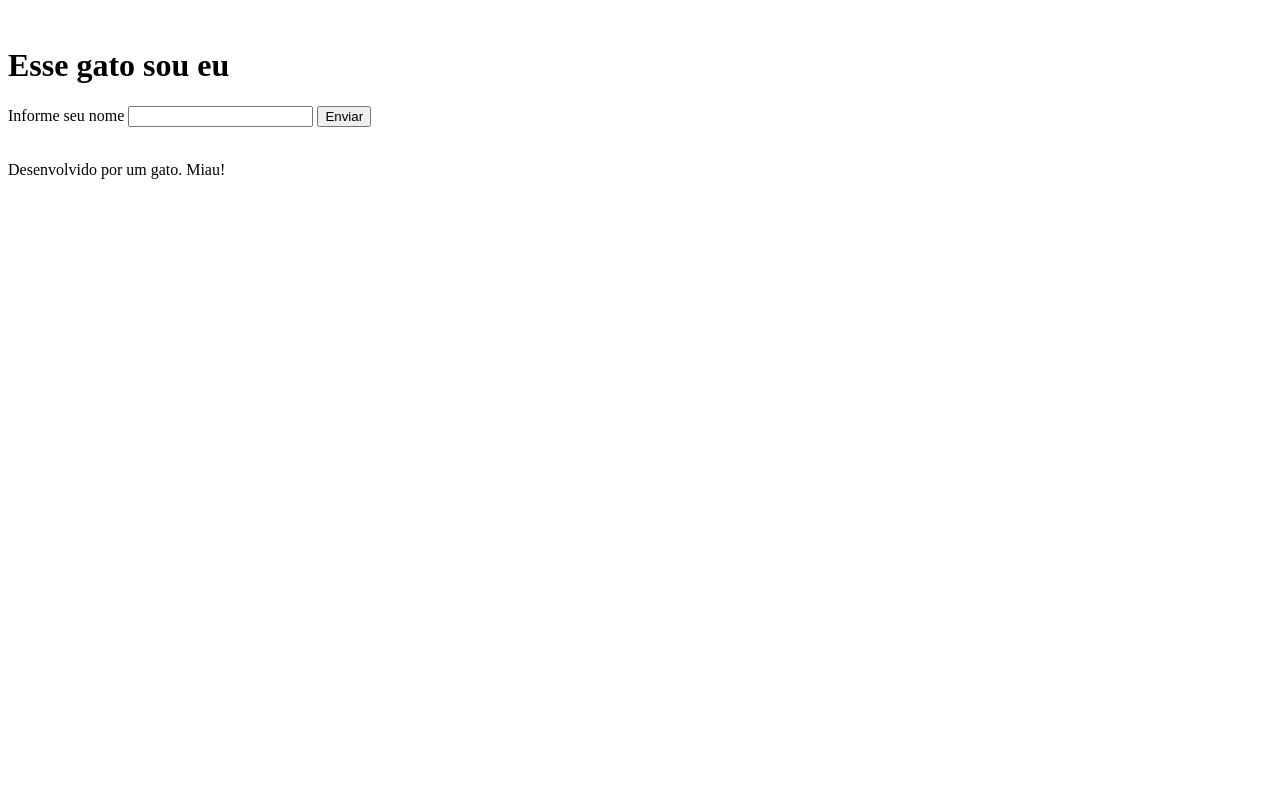
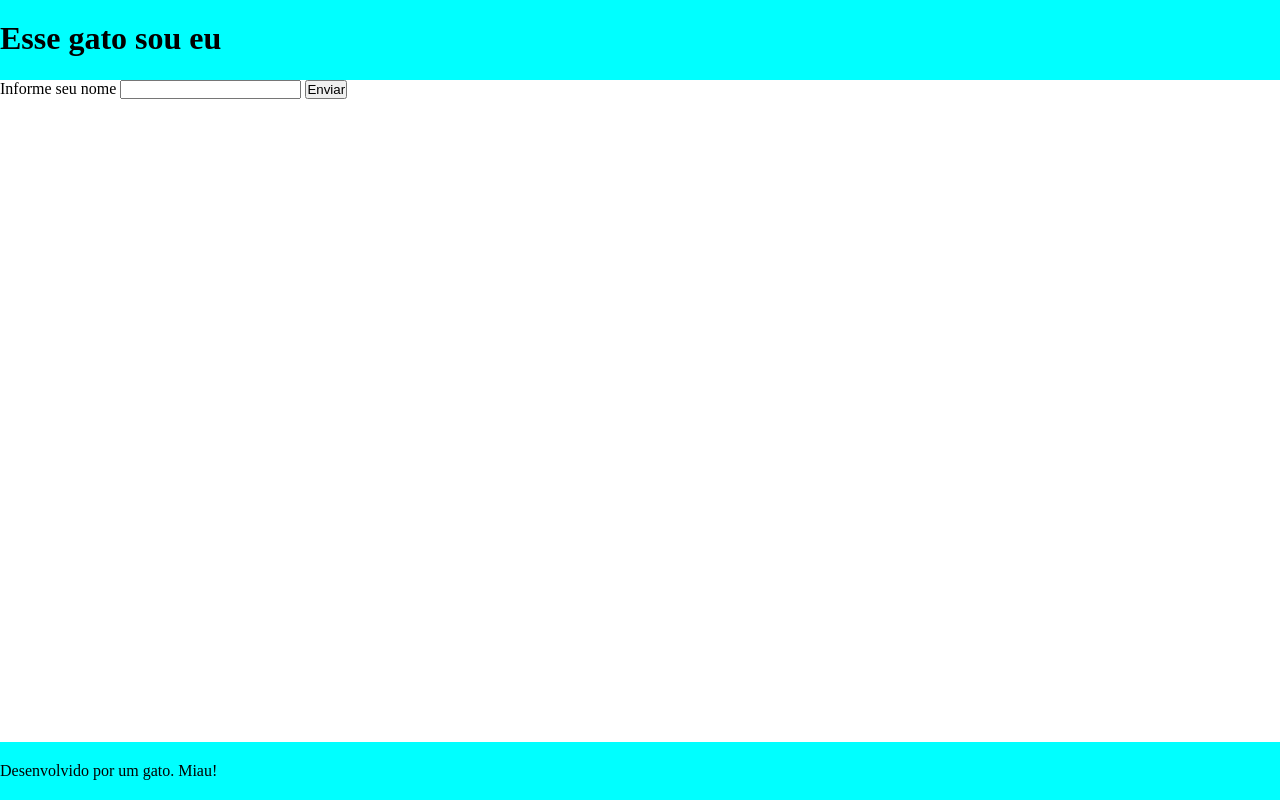
Before and after one commit to Pedrao345/Esse-gato-sou-eu, a Flask app: page / in a window 1280 px wide. Run offline with Flask 3, Linux system fonts and the light colour scheme.

Commit message:
Segundo commit

```diff
--- /dev/null
+++ b/static/style.css
@@ -0,0 +1,26 @@
+* {
+    margin: 0;
+    padding: 0;
+    box-sizing: border-box;
+}
+
+body {
+    height: 100vh;
+    display: flex;
+    flex-direction: column;
+}
+header {
+    height: 10vh;
+    padding: 20px 0;
+    background-color: aqua;
+    display: flex;
+    flex-direction: row;
+}
+main {
+    flex: 1;
+    flex-direction: column;
+}
+footer {
+    padding: 20px 0;
+    background-color: aqua;
+}
--- a/templates/index.html
+++ b/templates/index.html
@@ -3,6 +3,7 @@
 <head>
     <meta charset="UTF-8">
     <meta name="viewport" content="width=device-width, initial-scale=1.0">
+    <link rel="stylesheet" href="/static/style.css">
     <title>Esse gato sou eu</title>
 </head>
 <body>
```
Also changed, not shown: static/gato.png (deleted).
